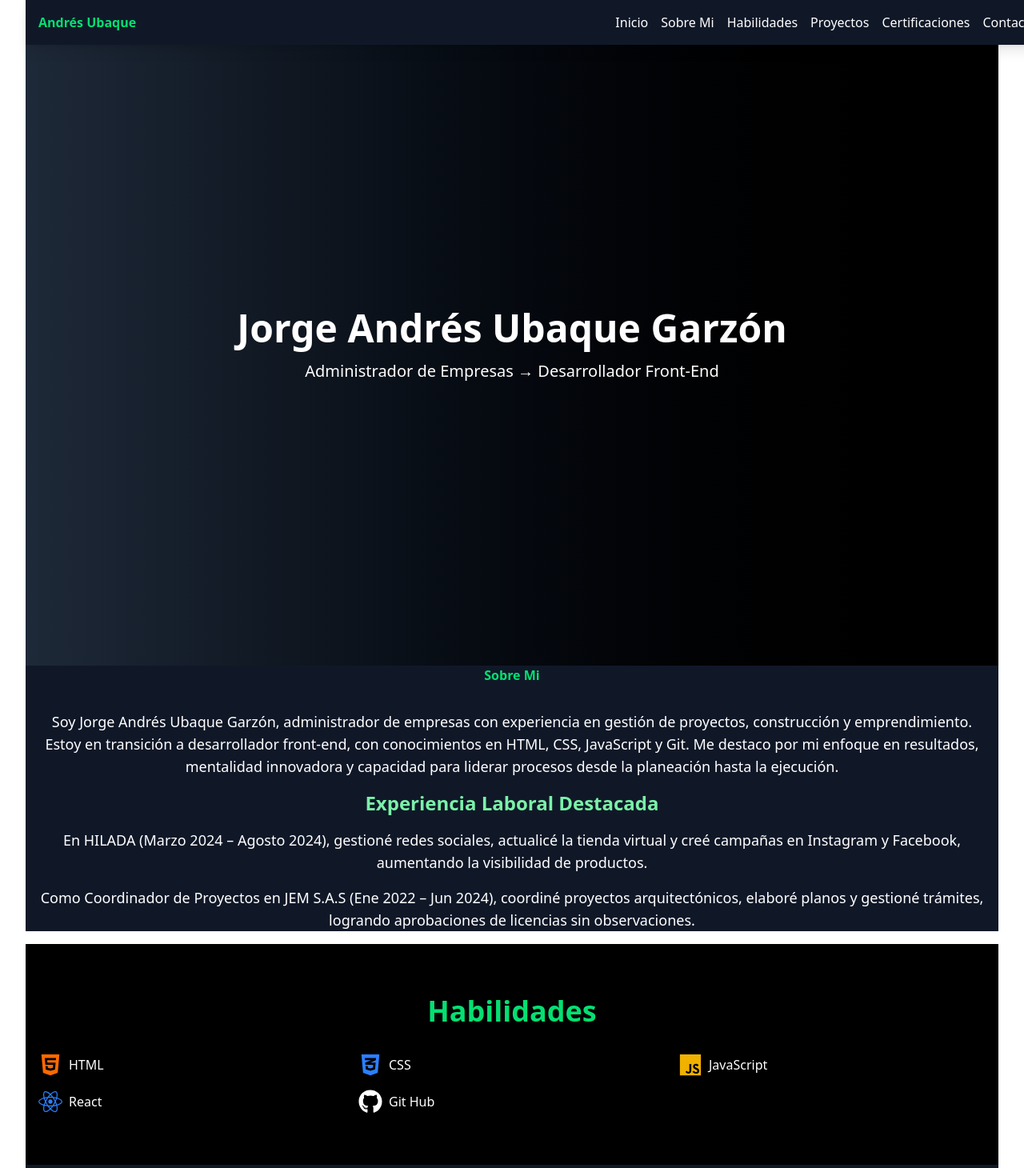
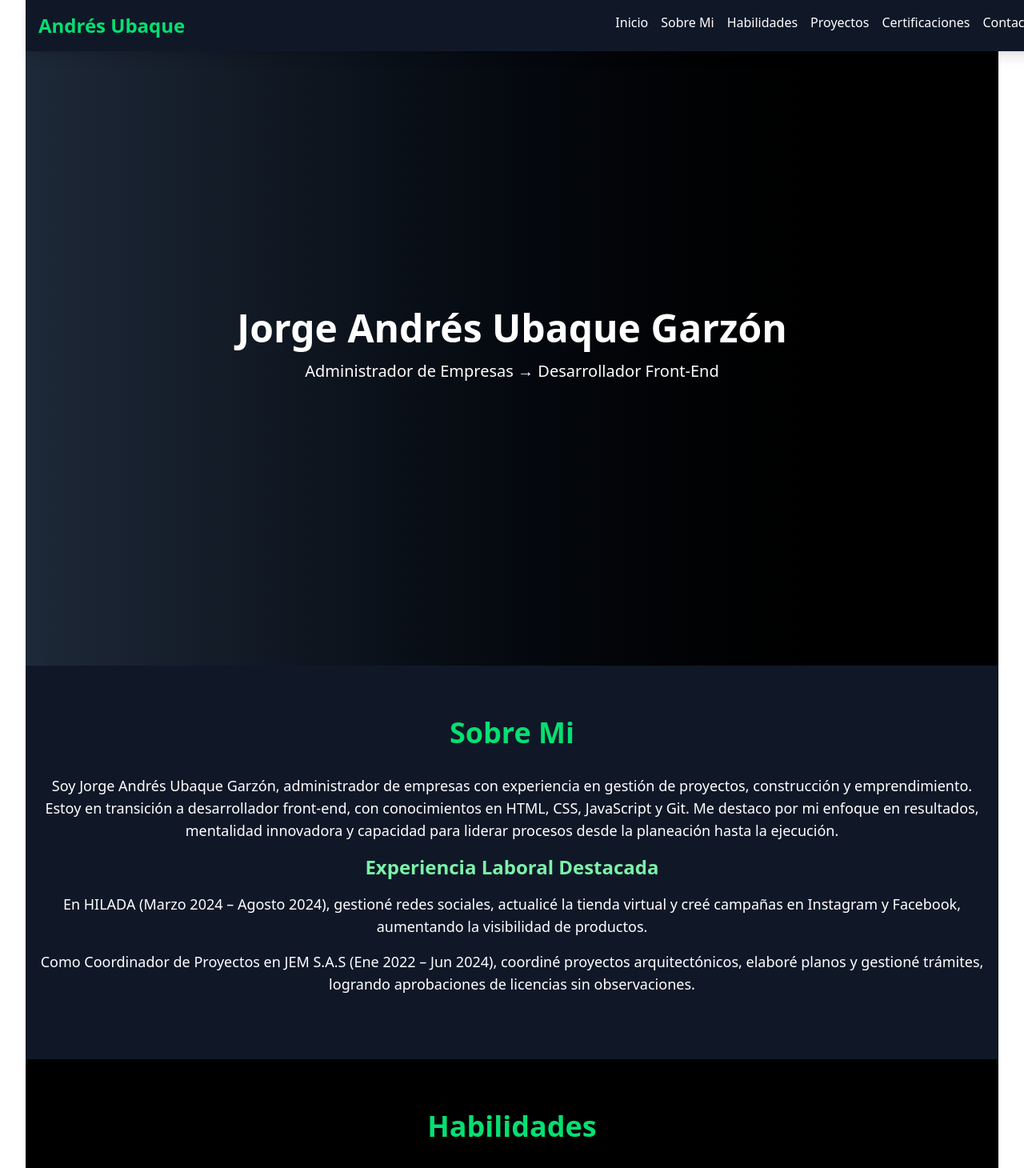
Before and after one commit to JAndresUbaque/portafolio-personal-andres, a React (Vite) app: page / in a window 1280 px wide. Shown: the top 1460 px of the page at 80% size. Built offline with nearby package versions, Linux system fonts and the light colour scheme.

Commit message:
fix: favicon path for GitHub Pages + Tailwind class typos; rebuild and deploy

```diff
--- a/index.html
+++ b/index.html
@@ -2,7 +2,7 @@
 <html lang="en">
   <head>
     <meta charset="UTF-8" />
-    <link rel="icon" type="image/svg+xml" href="/vite.svg" />
+    <link rel="icon" type="image/svg+xml" href="./vite.svg" />
     <meta name="viewport" content="width=device-width, initial-scale=1.0" />
     <title>portafolio-andres</title>
   </head>
--- a/src/components/About.jsx
+++ b/src/components/About.jsx
@@ -4,12 +4,12 @@ function About () {
     return(
         <motion.section
         id="about"
-        className='py- bg-gray-900 text-white'
+        className='py-16 bg-gray-900 text-white'
         initial={{opacity: 0, y:50}}
         animate={{opacity:1, y:0}}
         transition={{duration:0.8}}>
             <div className='container mx-auto px-4'>
-                <h2 className='tect-4x1 font-bold mb-8 text-center text-green-400'>Sobre Mi</h2>
+                <h2 className='text-4xl font-bold mb-8 text-center text-green-400'>Sobre Mi</h2>
                 <p className="text-lg mb-4">Soy Jorge Andrés Ubaque Garzón, administrador de empresas con experiencia en gestión de proyectos, construcción y emprendimiento. Estoy en transición a desarrollador front-end, con conocimientos en HTML, CSS, JavaScript y Git. Me destaco por mi enfoque en resultados, mentalidad innovadora y capacidad para liderar procesos desde la planeación hasta la ejecución.</p>
                 <h3 className="text-2xl font-semibold mb-4 text-green-300">Experiencia Laboral Destacada</h3>
                 <p className="text-lg mb-4">En HILADA (Marzo 2024 – Agosto 2024), gestioné redes sociales, actualicé la tienda virtual y creé campañas en Instagram y Facebook, aumentando la visibilidad de productos.</p>
--- a/src/components/Header.jsx
+++ b/src/components/Header.jsx
@@ -8,7 +8,7 @@ function Header() {
         animate={{y:0}}
         transition={{duration:0.5}}>
             <nav className="container mx-auto flex justify-between">
-            <h1 className="text-2x1 font-bold text-green-400">Andrés Ubaque</h1>
+            <h1 className="text-2xl font-bold text-green-400">Andrés Ubaque</h1>
             <ul className='flex space-x-4'>
                 <li><a href='#hero' className="hover:text-green-400">Inicio</a></li>
                 <li><a href='#about' className="hover:text-green-400">Sobre Mi</a></li>
--- a/src/components/Hero.jsx
+++ b/src/components/Hero.jsx
@@ -4,7 +4,7 @@ function Hero() {
   return (
     <motion.section
       id="hero"
-      className="h-screen bg-linear-to-r from-gray-800 to-black flex items-center justify-center text-white"  // tailwind-intellisense-disable (opcional si warning persiste)
+      className="h-screen bg-gradient-to-r from-gray-800 to-black flex items-center justify-center text-white"  // tailwind-intellisense-disable (opcional si warning persiste)
       initial={{ opacity: 0, scale: 0.9 }}
       animate={{ opacity: 1, scale: 1 }}
       transition={{ duration: 1 }}
--- a/src/components/Skills.jsx
+++ b/src/components/Skills.jsx
@@ -15,8 +15,8 @@ function Skills () {
           <li className="flex items-center"><FaHtml5 className="text-3xl mr-2 text-orange-500" /> HTML</li>
           <li className="flex items-center"><FaCss3Alt className="text-3xl mr-2 text-blue-500" /> CSS</li>
           <li className="flex items-center"><FaJs className="text-3xl mr-2 text-yellow-500" /> JavaScript</li>
-          <li className="flex items-center"><FaReact className="text-3xl mr-2 text-blue-500" />React</li>
-          <li className="flex items-center"><FaGithub className="text-3xl mr-2 text-white-500" /> Git Hub</li>
+          <li className="flex items-center"><FaReact className="text-3xl mr-2 text-blue-500" /> React</li>
+          <li className="flex items-center"><FaGithub className="text-3xl mr-2 text-white" /> GitHub</li>
           {/* Agrega más de tu CV, como React, Git, SQL */}
         </ul>
       </div>
```
Also changed, not shown: package.json (+4 -6 lines).
